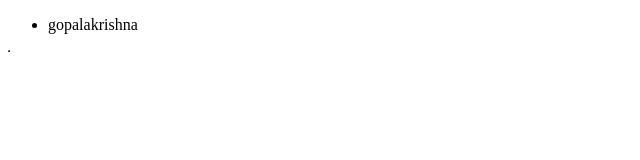
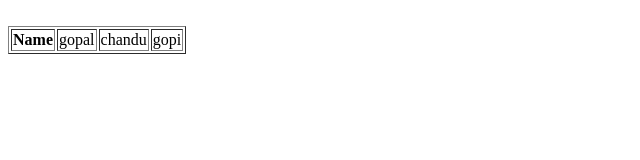
Before and after one commit to Gopalakrishna-Kondabolu/mern-full-stack, a plain HTML site: page tls.html in a window 1280 px wide. Shown: the whole page, without its empty margins (0-640 px from the left). Drawn offline with Linux system fonts and the light colour scheme.

Commit message:
third commit

```diff
--- a/tls.html
+++ b/tls.html
@@ -7,10 +7,10 @@
 </head>
 <body>
     <table border = "1">
-        <tr>
-            <ul>
-                <li> gopalakrishna </li>
-            </ul>
+            <th>Name</th> <br>
+            <td> gopal</td>
+            <td>chandu</td>
+            <td>gopi</td>
         </tr>
     </table>
 </body>
```
